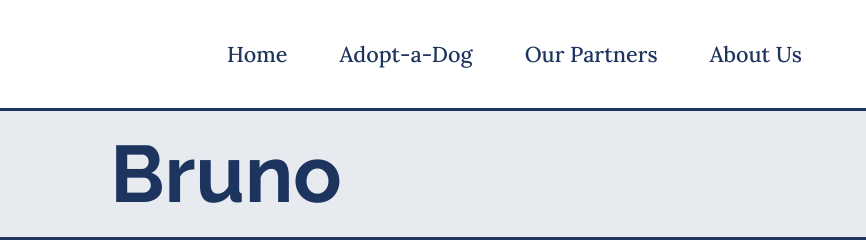
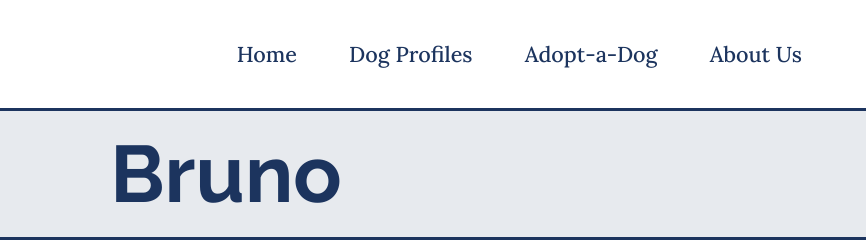
Before and after one commit to GaryDolan/ci-p1-adopt-a-dog-ireland, a plain HTML site: page bruno-profile.html in a window 1280 px wide. Shown: the top 245 px of the page, 414-1280 px from the left. Drawn offline with Linux system fonts and the light colour scheme.

Commit message:
Add dog profiles to nav bar in all dog profile pages

```diff
--- a/bruno-profile.html
+++ b/bruno-profile.html
@@ -33,10 +33,10 @@
                     <a href="index.html">Home</a>
                 </li>
                 <li>
-                    <a href="#">Adopt-a-Dog</a>
+                    <a href="index.html#dog-profiles">Dog Profiles</a>
                 </li>
                 <li>
-                    <a href="#">Our Partners</a>
+                    <a href="#">Adopt-a-Dog</a>
                 </li>
                 <li>
                     <a href="#">About Us</a>
```
Also changed, not shown: charlie-profile.html (+2 -2 lines), cooper-profile.html (+2 -2 lines), daisy-profile.html (+2 -2 lines), hercules-profile.html (+2 -2 lines), hugo-profile.html (+2 -2 lines), lily-profile.html (+2 -2 lines), lucy-profile.html (+2 -2 lines), max-profile.html (+2 -2 lines), toby-profile.html (+2 -2 lines).
